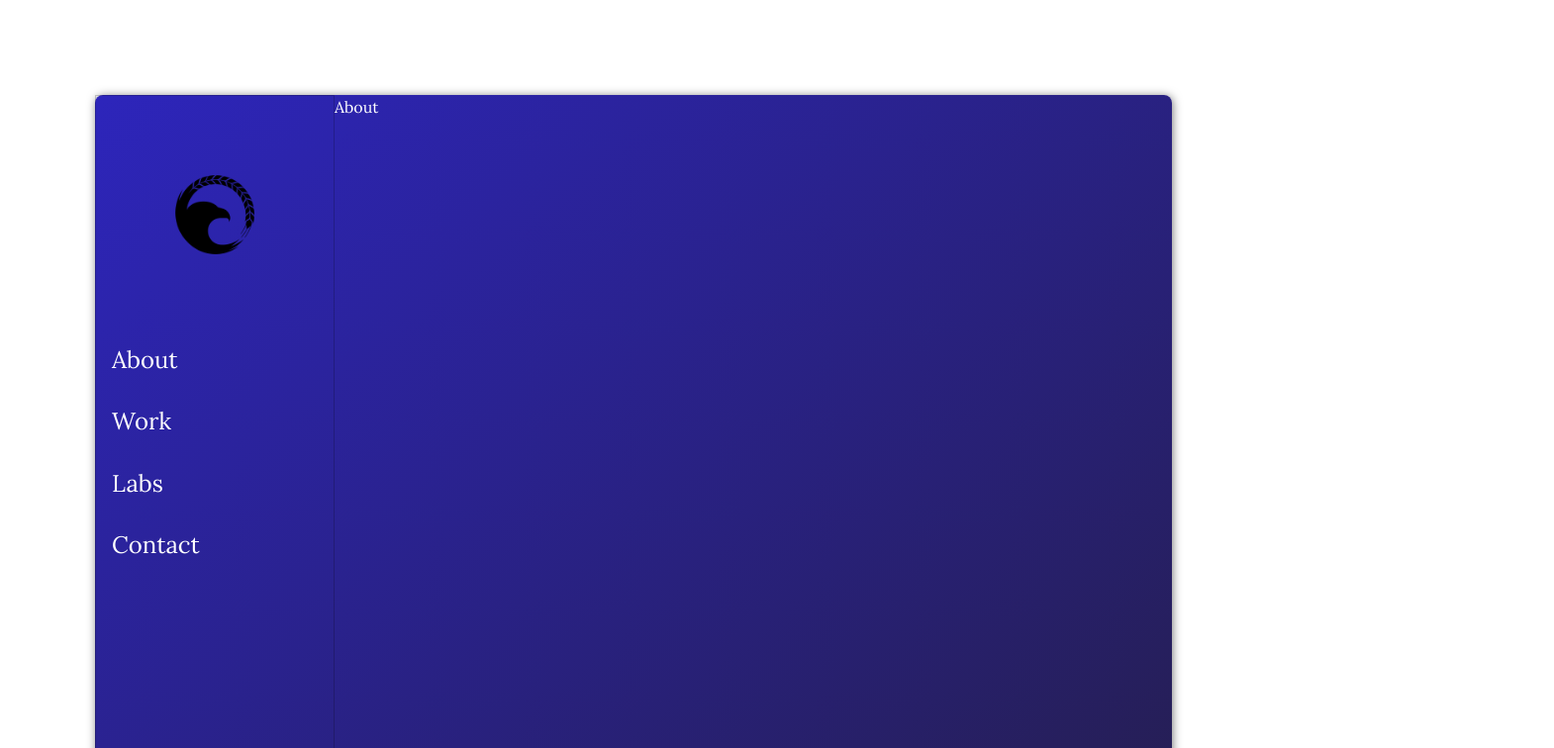
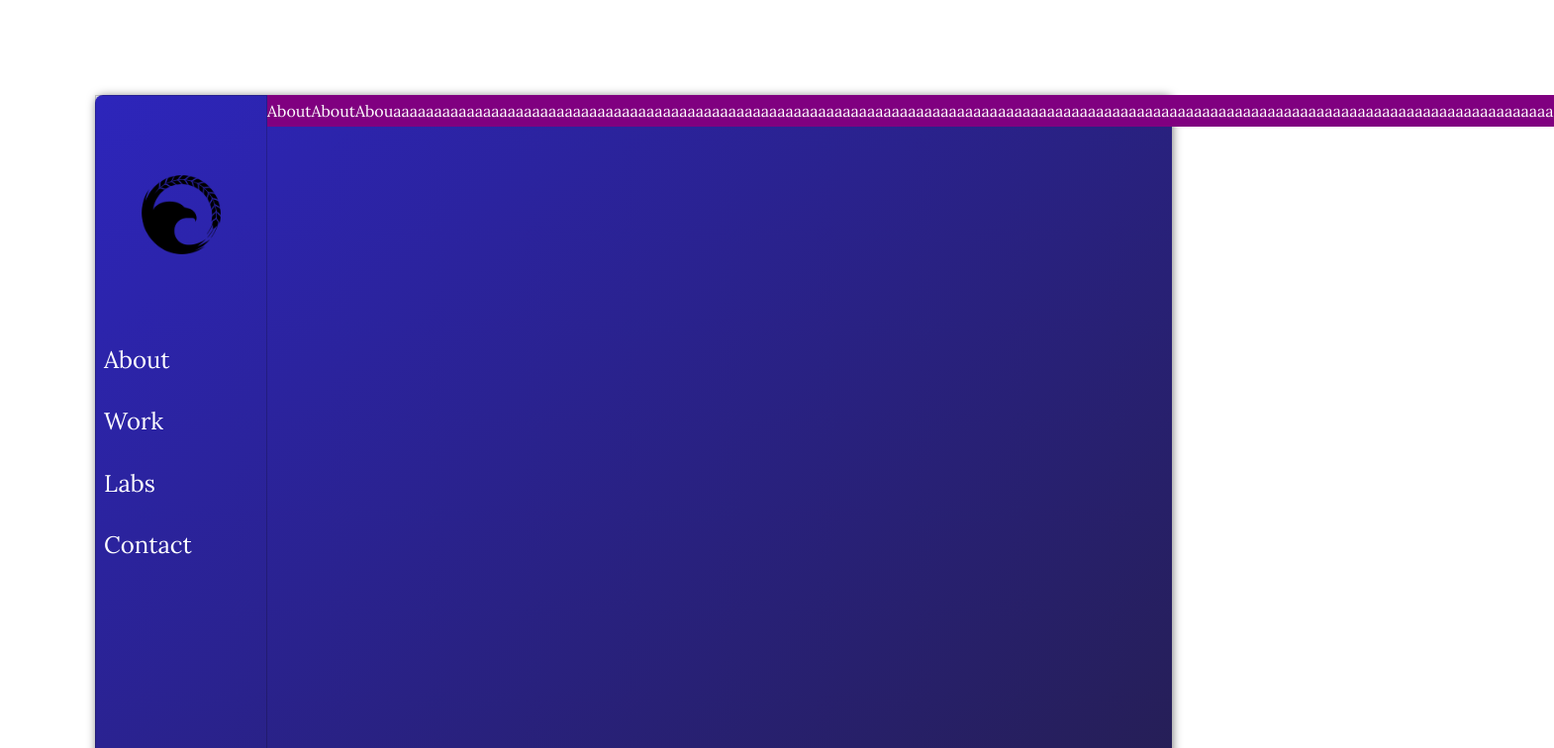
Before and after one commit to lucaskahl/my-portfolio-page, a website: page index.html in a window 1280 px wide. Shown: the top 756 px of the page at 99% size, 1570 px wide, since content can reach past the window. Drawn offline with Linux system fonts and the light colour scheme.

Commit message:
Starting the content area

```diff
--- a/index.html
+++ b/index.html
@@ -31,7 +31,7 @@
             </nav>
             <main class="portfolio-view">
                 <div class="area">
-                    About
+                    <a class="area__info">AboutAboutAbouaaaaaaaaaaaaaaaaaaaaaaaaaaaaaaaaaaaaaaaaaaaaaaaaaaaaaaaaaaaaaaaaaaaaaaaaaaaaaaaaaaaaaaaaaaaaaaaaaaaaaaaaaaaaaaaaaaaaaaaaaaaaaaaaaaaaaaaaaaaaaa</a>
                 </div>
             </main>
         </div>
--- a/sass/_components.scss
+++ b/sass/_components.scss
@@ -1,5 +1,4 @@
 .side-nav {
-
 	font-size: 1.4rem;
 	list-style: none;
 	justify-content: center;
@@ -12,13 +11,26 @@
 	cursor: pointer;
 	font-size: 1.5rem;
 	width: 14rem;
-    margin-bottom: .5rem;
-    padding: .5rem;
+	margin-bottom: 0.5rem;
+	padding: 0.5rem;
 	color: var(--color-white);
-    transition: background-color .5s;
+	transition: background-color 0.5s;
 
 	&:hover {
 		background-color: aqua;
 		border-radius: 5px;
 	}
 }
+
+// area component
+
+.area {
+	&__info {
+		flex: 1;
+
+		line-height: 2rem;
+		text-align: center;
+		text-decoration: none;
+		background-color: purple;
+	}
+}
--- a/sass/_layout.scss
+++ b/sass/_layout.scss
@@ -1,26 +1,28 @@
 .container {
 	max-width: 120rem;
 	margin: 6rem 6rem;
-    border-radius: .5rem;
+	border-radius: 0.5rem;
 	background-image: linear-gradient(-40deg, var(--color-background), var(--color-background-light));
-    box-shadow: 1px 1px 10px rgba(0,0,0, .5);
+	box-shadow: 1px 1px 10px rgba(0, 0, 0, 0.5);
 
 	min-height: 50rem;
 }
 
 .content {
 	display: flex;
+	width: 80%;
 }
 
 .sidebar {
 	flex: 0 0 18%;
 
+	width: 20%;
 	display: flex;
 	flex-direction: column;
 	align-items: center;
 	justify-content: flex-start;
 
-    border: 1px solid rgba(0,0,0, .2);
+	border: 1px solid rgba(0, 0, 0, 0.2);
 
 	img {
 		height: 5rem;
@@ -33,3 +35,11 @@
 
 	height: 80rem;
 }
+
+.area {
+	display: flex;
+
+	flex-wrap: wrap;
+
+	width: 2px !important;
+}
```
Also changed, not shown: css/style.css. Lines whose indentation alone changed are shown as unchanged.
